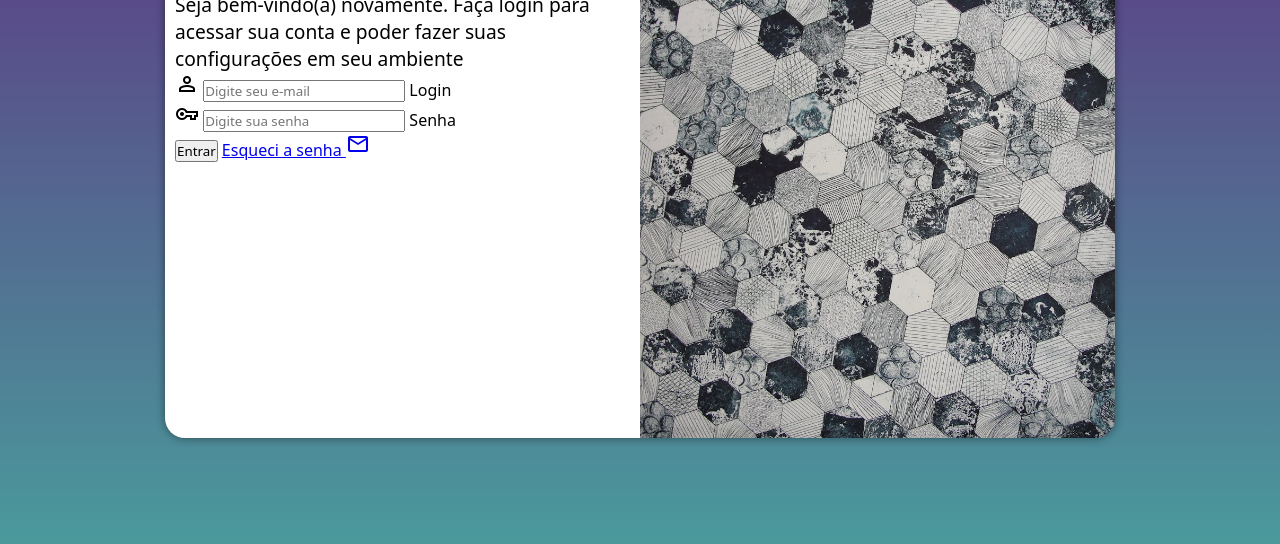
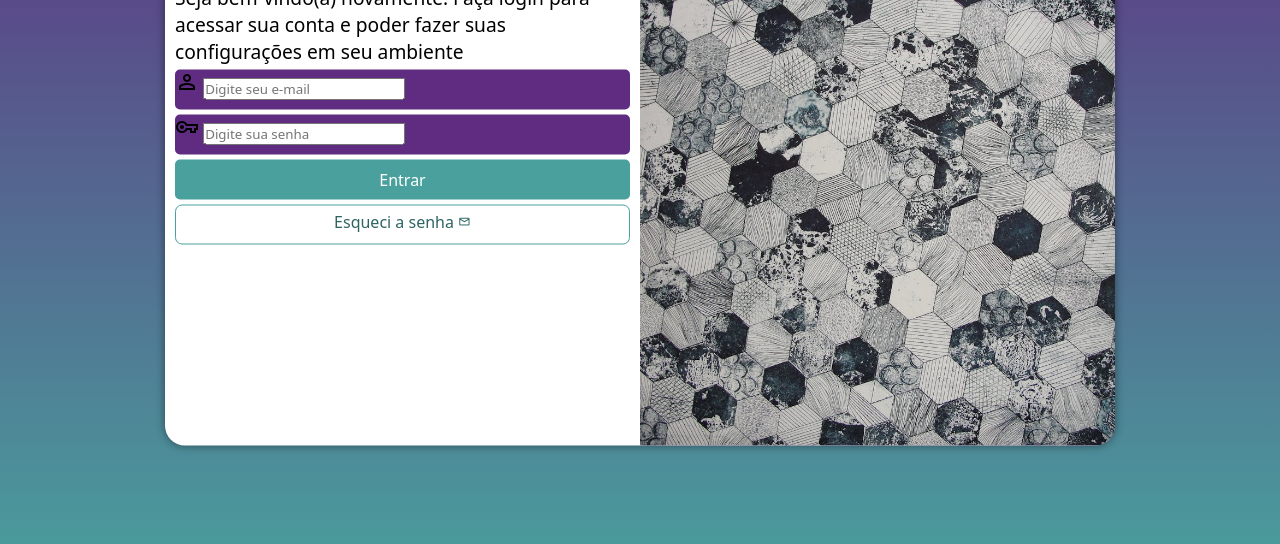
Before and after one commit to Ninjazxs/Projeto-login, a plain HTML site: page index.html in a window 1280 px wide. Shown: the part 212-756 px from the top of the page. Drawn offline with nearby package versions, Linux system fonts and the light colour scheme.

Commit message:
Formatação do formulário

```diff
--- a/estilos/style.css
+++ b/estilos/style.css
@@ -36,7 +36,7 @@ section#login {
 
     background-color: white;
     width: 250px;
-    height: 500px;
+    height: 515px;
     border-radius: 20px;
     box-shadow: 0px 0px 10px rgba(0, 0, 0, 0.459);
 
@@ -63,6 +63,56 @@ section#login > h1 {
     margin-bottom: 10px;
 }
 
-section#login > p {
+div#formulario > p {
     font-size: 0.8em;
 }
+
+form > div.campo {
+    background-color: #5f2c82;
+    display: block;
+    width: 100%;
+    height: 40px;
+    border-radius: 5px;
+    margin: 5px 0px;
+}
+
+div.campo > label {
+    display: none;
+}
+
+form > input[type=submit] {
+    display: block;
+    font-size: 1em;
+    width: 100%;
+    height: 40px;
+    background-color: #49a09d;
+    color: white;
+    border: none;
+    border-radius: 5px;
+}
+
+form > input[type=submit]:hover {
+    background-color: #2d6462;
+}
+
+
+form > a.botao {
+    display: block;
+    text-align: center;
+    font-size: 1em;
+    width: 100%;
+    height: 40px;
+    margin-top: 5px;
+    padding-top: 5px;
+    background-color: white;
+    color: #2d6462;
+    border: 1px solid #49a09d;
+    border-radius: 7px;
+    text-decoration: none;
+}
+
+
+
+form > a.botao > span {
+    font-size: 0.8em;
+}
--- a/index.html
+++ b/index.html
@@ -36,7 +36,7 @@
 
                     <input type="submit" value="Entrar">
 
-                    <a href="esqueci.html">
+                    <a href="esqueci.html" class="botao">
                         Esqueci a senha <span class="material-symbols-outlined">mail</span>
                     </a>
                 </form>
```
